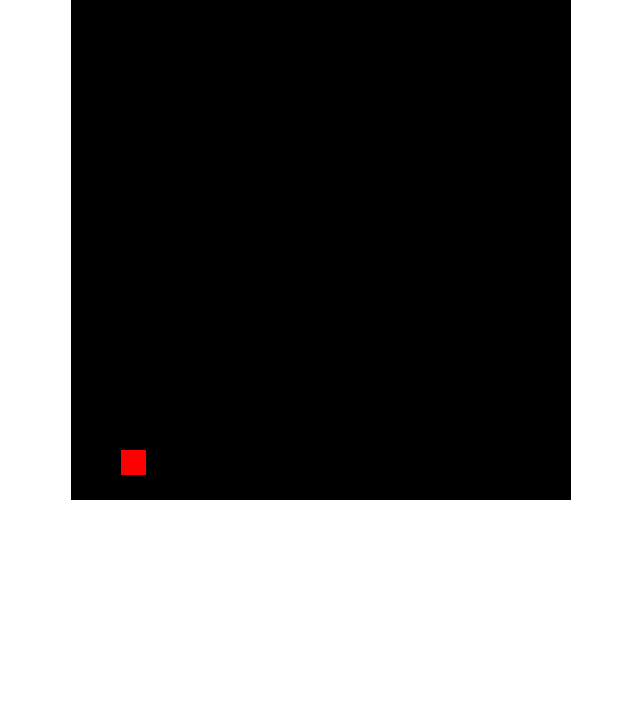
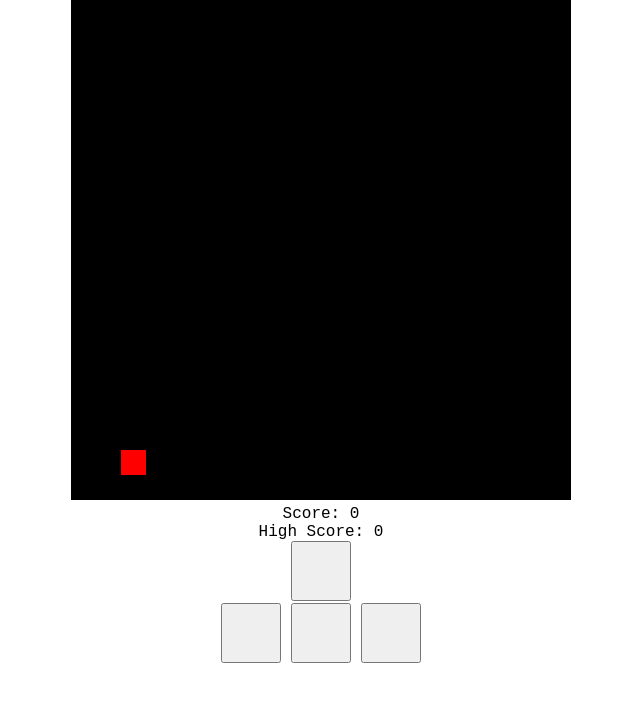
Before and after one commit to wonkashome/Snake-Js, a plain HTML site: page index.html in a window 1280 px wide. Shown: the part 80-782 px from the top of the page, without its empty margins (319-959 px from the left). Drawn offline with Linux system fonts and the light colour scheme.

Commit message:
Update index.html

```diff
--- a/index.html
+++ b/index.html
@@ -11,5 +11,13 @@
     <body>
         <h1>Test-1A</h1>
         <canvas id="board"></canvas>
+        <div id="score">Score: 0</div>
+        <div id="highscore">High Score: 0</div>
+        <div id="mobile-controls" style="position:fixed;bottom:30px;left:50%;transform:translateX(-50%);z-index:10;"></div>
+        <button id="up" style="width:60px;height:60px;"></button><br>
+        <button id="left" style="width:60px;height:60px;"></button>
+        <button id="down" style="width:60px;height:60px;"></button>
+        <button id="right" style="width:60px;height:60px;"></button>
     </body>
+
 </html>
```
